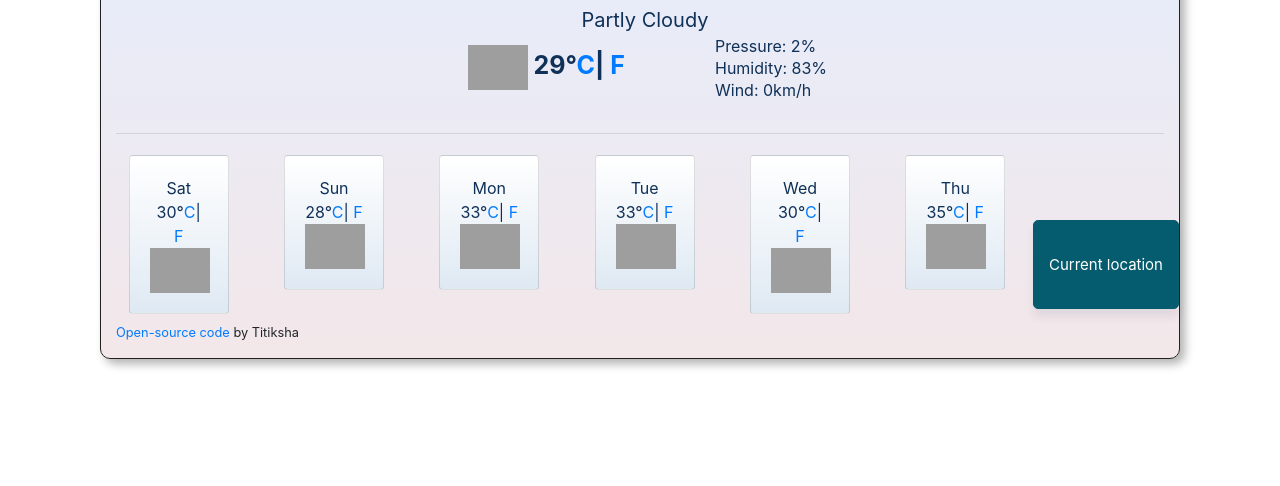
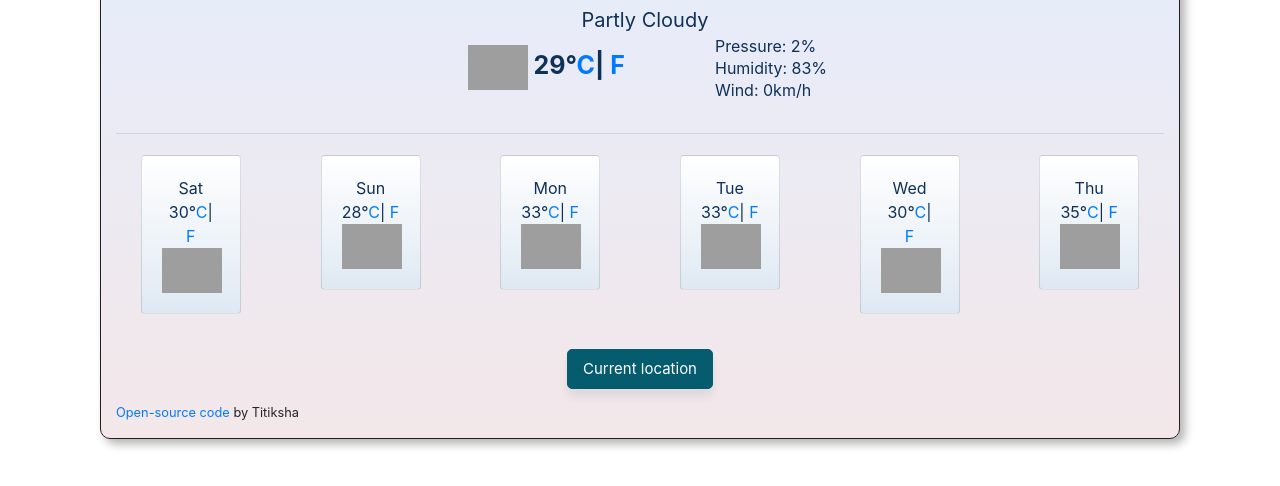
Before and after one commit to titiksha3006/Shecodesproject, a plain HTML site: page index.html in a window 1280 px wide. Shown: the part 286-772 px from the top of the page. Drawn offline with nearby package versions, Linux system fonts and the light colour scheme; grey boxes are pictures that could not be loaded.

Commit message:
correcting index.html for submit  button and adjusting style on css file

```diff
--- a/index.html
+++ b/index.html
@@ -113,13 +113,15 @@
                 </div>
               </div>
         </div>
-<br /> <br />
-<br/>
-<button type="submit" class="currentLocation">Current location </button>
 </div>
- <script src="src/index.js"></script>
- <small>
+<form>
+<input type="submit" class="currentLocation" value="Current location">
+</form>
+<footer>
+  <small>
 <a href="https://github.com/titiksha3006/Shecodesproject" target="_blank">Open-source code</a> by Titiksha
 </small>
+</footer>
+<script src="src/index.js"></script>
  </body>
 </html>
--- a/src/styles.css
+++ b/src/styles.css
@@ -12,7 +12,7 @@ body {
 .currentLocation {
   display: block;
   margin: 10px auto;
-  margin-top: 70px;
+  margin-top: 30px;
   border: 1px solid #065c6f;
   background: #065c6f;
   color: #fff;
@@ -57,7 +57,7 @@ a {
   margin-left: 10px;
 }
 .container {
-  max-width: 2000px;
+  max-width: 600px;
   padding: 15px 30px;
   border: 1px solid #212121;
   border-radius: 10px;
```
Also changed, not shown: 1 other file.
